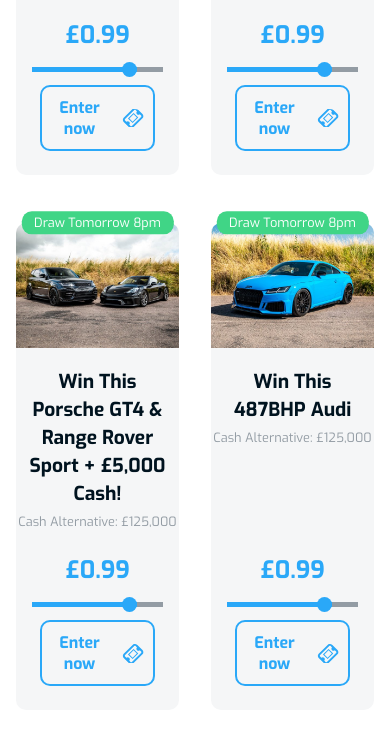
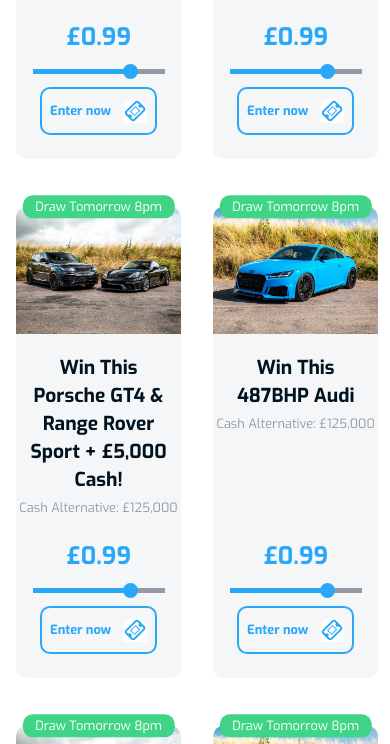
Before and after one commit to 4scope/7days-performance, a plain HTML site: page index.html in a window 390 px wide. Shown: the part 1677-2421 px from the top of the page. Drawn offline with nearby package versions, Linux system fonts and the light colour scheme.

Commit message:
button adjustment

```diff
--- a/style.css
+++ b/style.css
@@ -462,7 +462,9 @@
 
 .sections .grid-container .cards .btn-container span img{
     width: 1.5rem;
+    aspect-ratio: 1 / 1;
     margin: 0 0 -.25rem .75rem;
+    background-color: #fff;
 }
 
 /*============== end of upcoming competition section styling ==============*/
@@ -1364,5 +1366,9 @@
     .image-slider .image-container .image-text .image-nav-text .text a{
         width: 95%;
     }
+    .sections .grid-container .cards .btn-container{
+        white-space: nowrap;
+        font-size: .8rem;
+    }
 
 }
```
